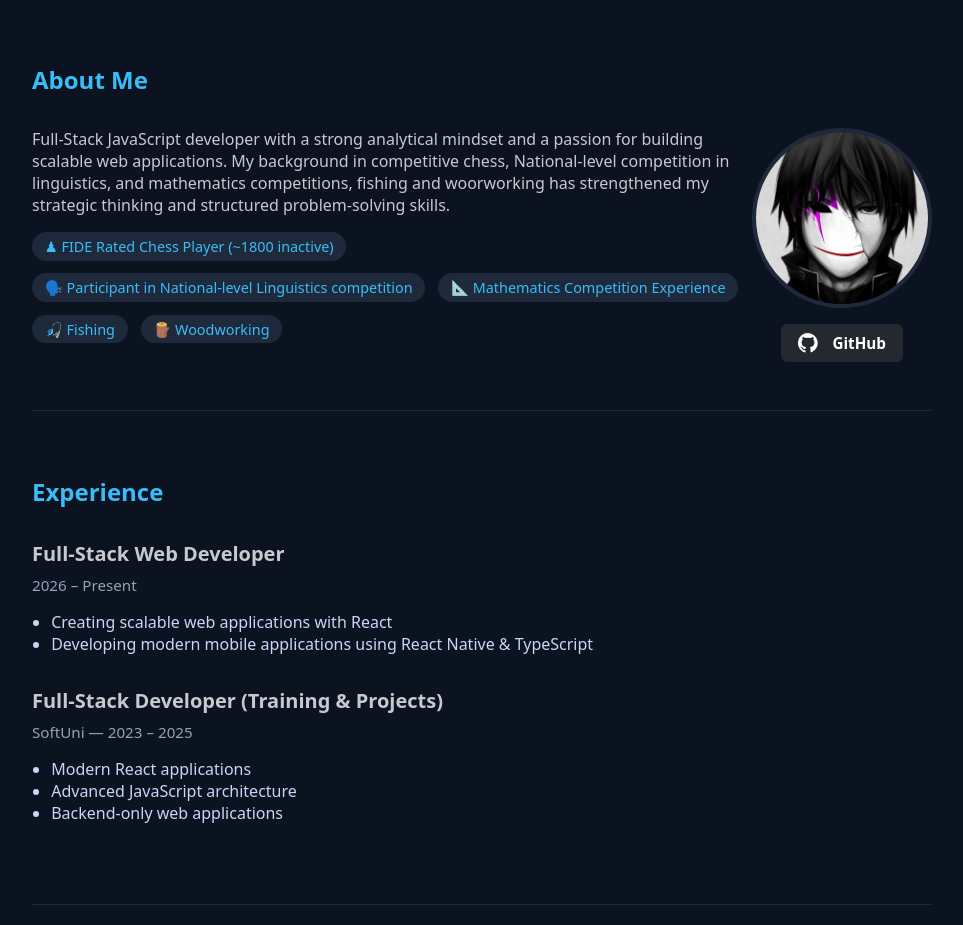
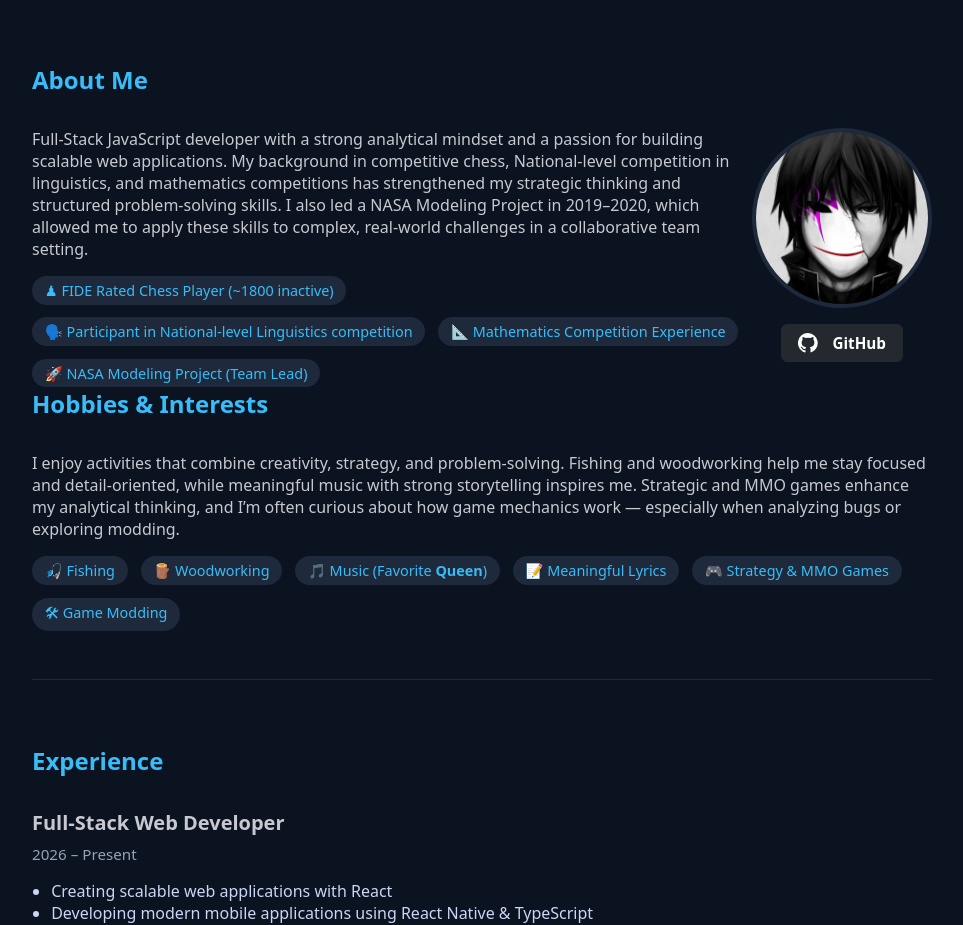
Before and after one commit to BozhidarZagorov/myCV, a React (Vite) app: page / in a window 1280 px wide. Shown: the part 920-1845 px from the top of the page, without its empty margins (158-1121 px from the left). Built offline with nearby package versions, Linux system fonts and the light colour scheme; no server answers; the database is empty.

Commit message:
add some more about me

```diff
--- a/src/sections/CV.jsx
+++ b/src/sections/CV.jsx
@@ -126,18 +126,19 @@ export default function CV() {
           <h3 className="cv-block-title">About Me</h3>
         <div className="cv-row">
         <div>
-          <p className="cv-about-text">
+          <p>
             Full-Stack JavaScript developer with a strong analytical mindset and a passion
             for building scalable web applications. My background in competitive chess,
-            National-level competition in linguistics, and mathematics competitions, fishing and woorworking has strengthened
-            my strategic thinking and structured problem-solving skills.
+            National-level competition in linguistics, and mathematics competitions has strengthened
+            my strategic thinking and structured problem-solving skills. I also led a NASA Modeling Project
+            in 2019–2020, which allowed me to apply these skills to complex,
+            real-world challenges in a collaborative team setting.
           </p>
           <div className="cv-tags">
             <span>♟ FIDE Rated Chess Player (~1800 inactive)</span>
             <span>🗣️ Participant in National-level Linguistics competition </span>
             <span>📐 Mathematics Competition Experience</span>
-            <span>🎣 Fishing</span>
-            <span>🪵 Woodworking</span>
+            <span>🚀 NASA Modeling Project (Team Lead)</span>
           </div>
         </div>
           <div className="cv-image">
@@ -162,7 +163,29 @@ export default function CV() {
               </a>
           </div>
         </div>
+        <div>
+            <div>
+              <h3 className="cv-block-title">Hobbies & Interests</h3>
 
+              <p>
+                I enjoy activities that combine creativity, strategy, and problem-solving.
+                Fishing and woodworking help me stay focused and detail-oriented,
+                while meaningful music with strong storytelling inspires me.
+                Strategic and MMO games enhance my analytical thinking,
+                and I’m often curious about how game mechanics work
+                 — especially when analyzing bugs or exploring modding.
+              </p>
+
+              <div className="cv-tags">
+                <span>🎣 Fishing</span>
+                <span>🪵 Woodworking</span>
+                <span>🎵 Music (Favorite <strong>Queen</strong>)</span>
+                <span>📝 Meaningful Lyrics</span>
+                <span>🎮 Strategy & MMO Games</span>
+                <span>🛠 Game Modding</span>
+              </div>
+            </div>
+        </div>
 
         </motion.div>
 
```
